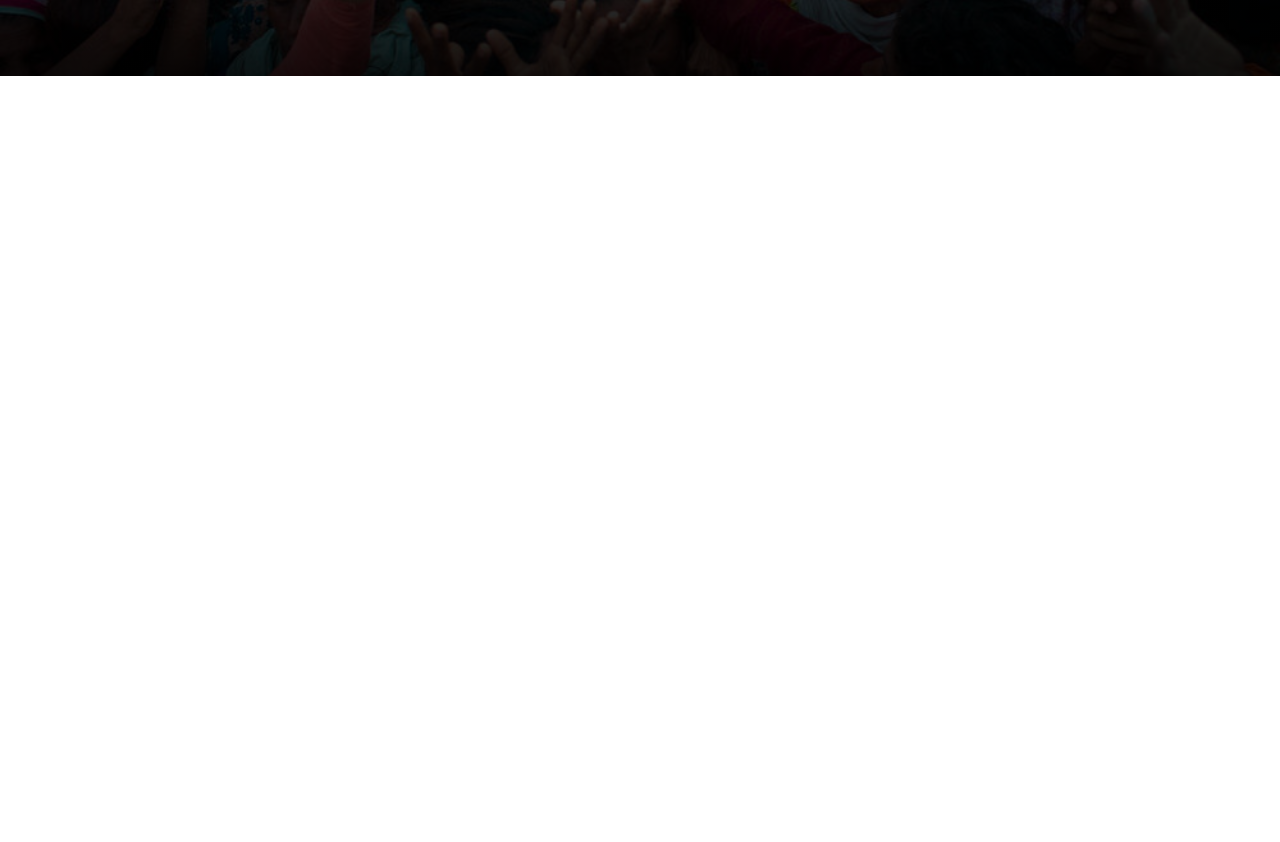
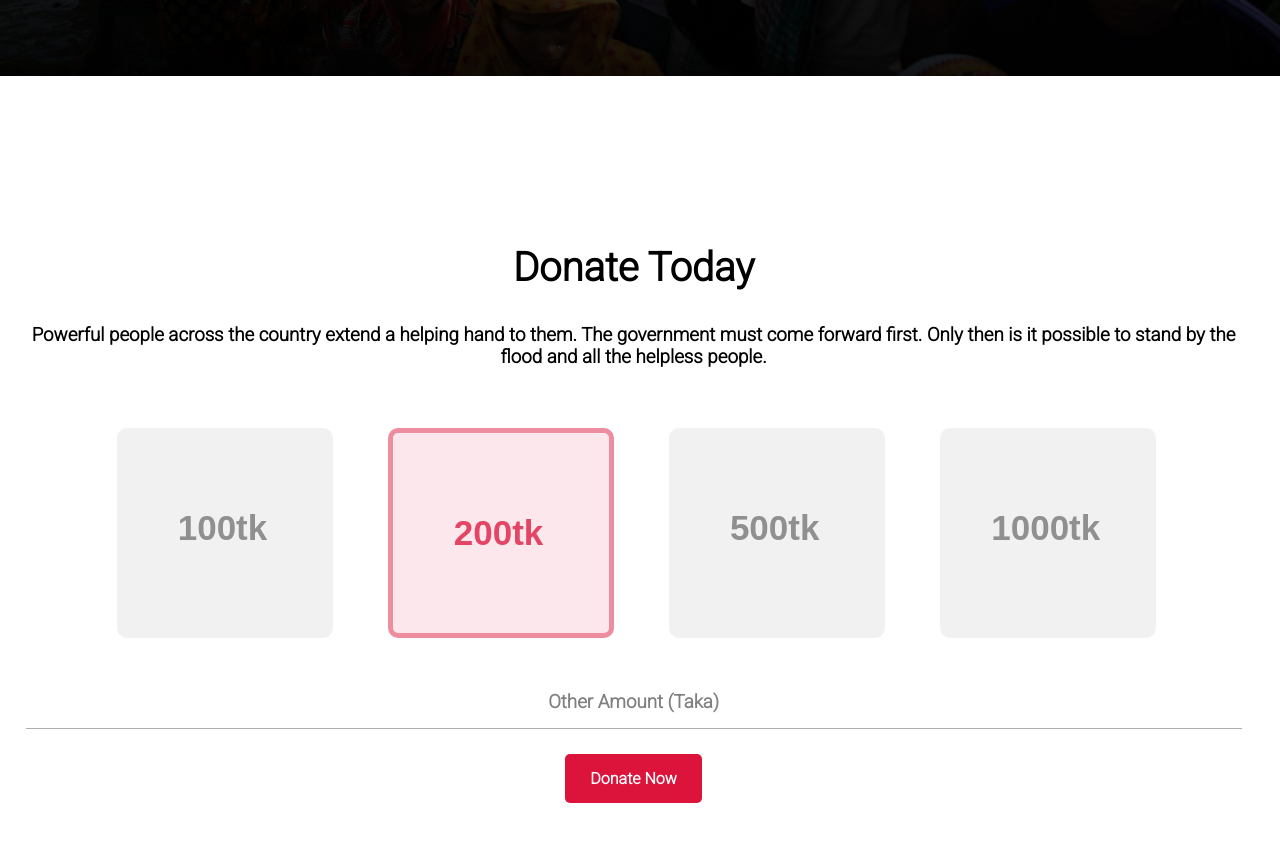
Before and after one commit to spsujoy007/Donate-voluntarily, a plain HTML site: page index.html in a window 1280 px wide. Shown: the part 564-1406 px from the top of the page. Before the commit the page ends 800 px from the top, so only its background shows below. Drawn offline with Linux system fonts and the light colour scheme.

Commit message:
Second no section is completed successfuly

```diff
--- a/index.html
+++ b/index.html
@@ -11,13 +11,13 @@
     <link href="https://fonts.googleapis.com/css2?family=Roboto:ital,wght@0,300;1,100&display=swap" rel="stylesheet">
 
     <link rel="stylesheet" href="style.css">
-    <link rel="shortcut icon" href="favicon.ico" type="image/x-icon">
+    <link rel="icon" type="image/png" sizes="32x32" href="icons/android-chrome-512x512.png">
 </head>
 
 <body>
 
     <section class="firstSection">
-        <div class="firstElement elementOFall">
+        <div class="itemIncenter elementOFall">
             <h1>Come forward today to help<br> the Bernhards</h1>
             <p>Let's forget all religions, castes and all differences and come forward to protect the flood <br>victims.
                 Now
@@ -27,6 +27,27 @@
         </div>
     </section>
 
+    <section class="secondSection">
+        <div class="elementOFall">
+            <div class="itemIncenter ">
+                <h2>Donate Today</h2>
+                <h3>Powerful people across the country extend a helping hand to them. The government must come forward
+                    first. Only then is it possible to stand by the flood and all the helpless people.</h3>
+            </div>
+
+            <div class="price-sec">
+                <p>100tk</p>
+                <p>200tk</p>
+                <p>500tk</p>
+                <p>1000tk</p>
+            </div>
+
+            <div class="itemIncenter amountSec">
+                <h3>Other Amount (Taka)</h3>
+                <a href="#" target="_blank" class="mybtn">Donate Now</a>
+            </div>
+        </div>
+    </section>
 </body>
 
 </html>
--- a/style.css
+++ b/style.css
@@ -2,17 +2,6 @@ body {
     font-family: 'Roboto', sans-serif;
     margin: 0;
     padding: 0;
-}
-
-.elementOFall {
-    width: 90%;
-    padding: 2% 2% 0% 2%;
-    margin-bottom: 150px;
-}
-
-.firstElement {
-    text-align: center;
-    padding-top: 9%;
 }
 
 h1 {
@@ -20,8 +9,19 @@ h1 {
     font-weight: 900;
 }
 
+.elementOFall {
+    width: 95%;
+    padding: 2% 0% 0% 2%;
+    margin-bottom: 150px;
+}
+
+.itemIncenter {
+    text-align: center;
+    padding-top: 9%;
+}
+
 .firstSection {
-    background-image: linear-gradient(0deg, rgba(0, 0, 0, 0.911), rgba(0, 0, 0, 0.322)), url(images/donation6.jpg);
+    background-image: linear-gradient(0deg, rgba(0, 0, 0, 0.911), rgba(0, 0, 0, 0.322)), url(images/donation7.jpg);
     background-repeat: no-repeat;
     background-size: cover;
     color: white;
@@ -40,3 +40,50 @@ h1 {
     font-weight: 900;
     border-radius: 5px;
 }
+
+.secondSection {
+    width: 100%;
+}
+
+.secondSection h2 {
+    font-size: 40px;
+    font-weight: 900;
+}
+
+.price-sec {
+    display: flex;
+    width: 90%;
+    padding-left: 7.5%;
+    margin-top: 2%;
+}
+
+.price-sec p {
+    font-family: arial;
+    width: 25%;
+    background-color: rgba(189, 189, 189, 0.219);
+    padding: 80px 10px 80px 5px;
+    margin-right: 5%;
+    text-align: center;
+    font-size: 35px;
+    border-radius: 10px;
+    font-weight: bolder;
+    color: rgba(97, 97, 97, 0.678);
+}
+
+.price-sec p:nth-child(2) {
+    color: rgba(220, 20, 60, 0.767);
+    background-color: rgba(220, 20, 60, 0.096);
+    border: 5px solid rgba(220, 20, 60, 0.432);
+}
+
+.amountSec {
+    margin: 0;
+    padding: 0;
+}
+
+.amountSec h3 {
+    margin-bottom: 40px;
+    border-bottom: 1px solid rgb(173, 173, 173);
+    padding-bottom: 15px;
+    color: gray;
+}
```
Also changed, not shown: icons/android-chrome-192x192.png (added), icons/android-chrome-512x512.png (added), icons/apple-touch-icon.png (added), icons/favicon-16x16.png (added), icons/favicon-32x32.png (added), icons/favicon.ico (added), icons/site.webmanifest (added), 1 other file.
